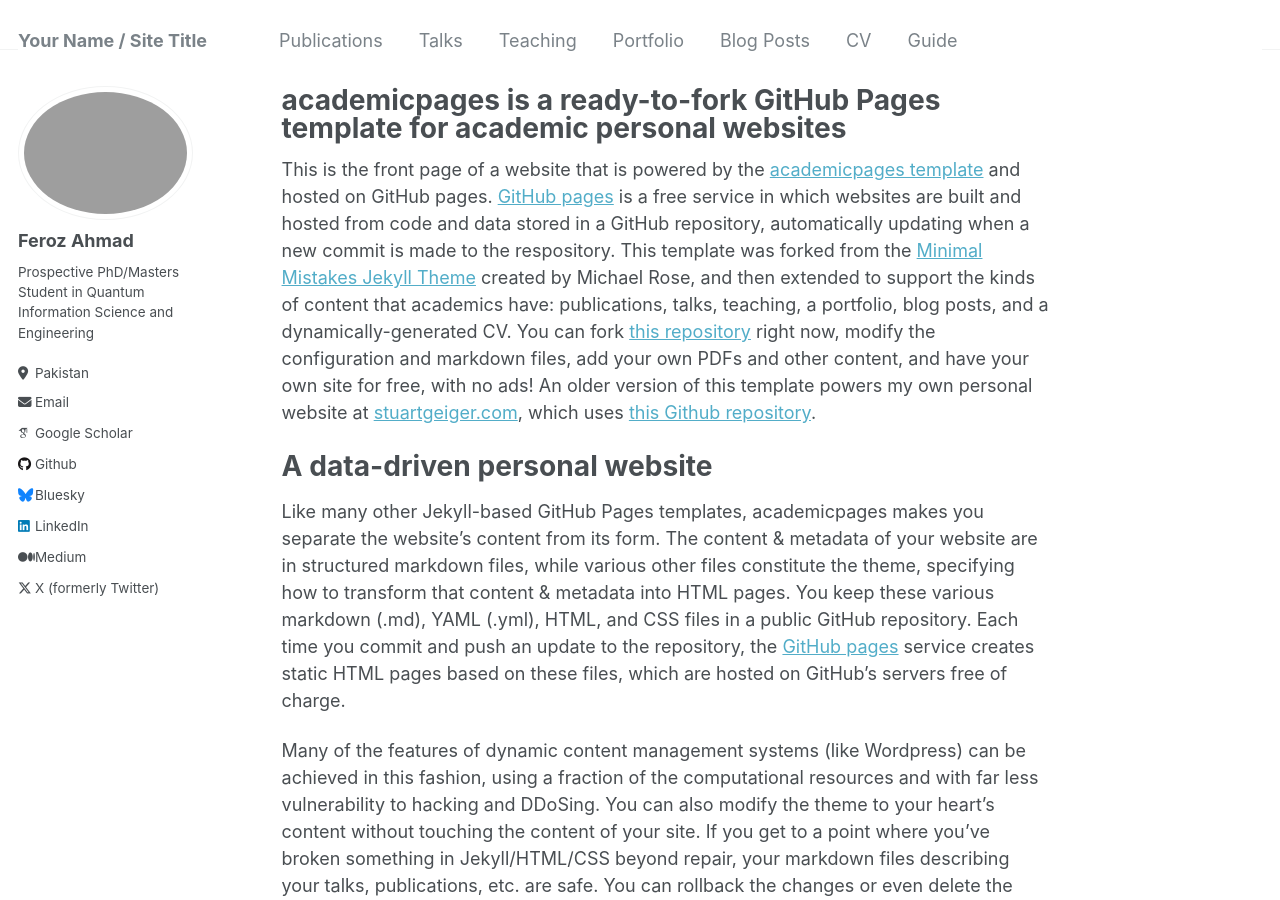
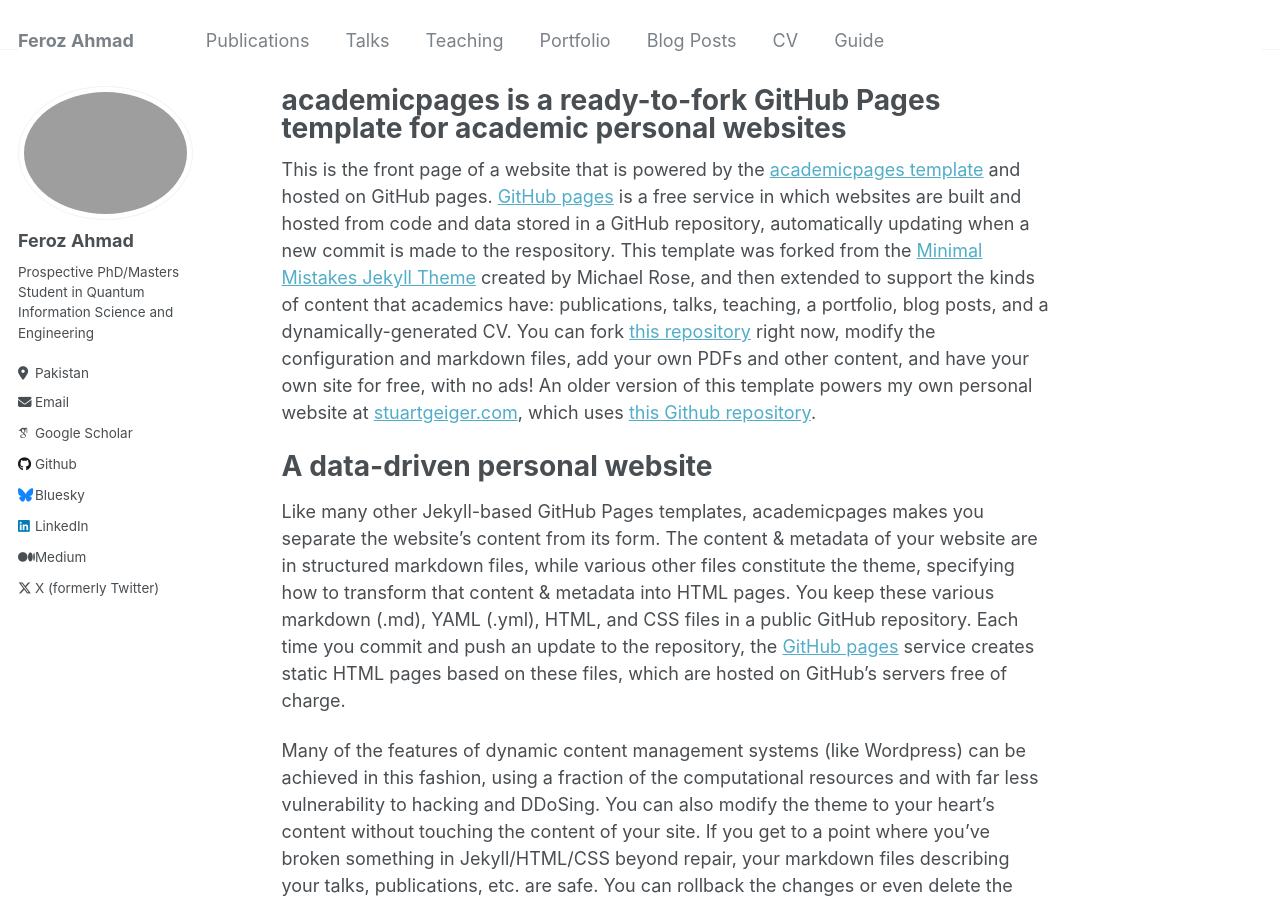
Before and after one commit to Fe-r-oz/Fe-r-oz.github.io, a Jekyll site: the page built from _pages/about.md, in a window 1280 px wide and 900 px high. Built offline with Jekyll 4.4.1, drawn with Linux system fonts in a browser that asks for light colours; some web fonts are replaced.

Commit message:
update theme

```diff
--- a/_config.yml
+++ b/_config.yml
@@ -8,7 +8,7 @@
 
 # Basic Site Settings
 locale                   : "en-US"
-title                    : "Your Name / Site Title"
+title                    : "Feroz Ahmad"
 title_separator          : "-"
 name                     : &name "Feroz Ahmad"
 description              : &description "Prospective PhD/Masters Student in Quantum Information Science and Engineering"
@@ -335,4 +335,4 @@ compress_html:
   ignore:
     envs: development
 
-heme: jekyll-theme-midnight
+heme: jekyll-theme-Midnight
```
